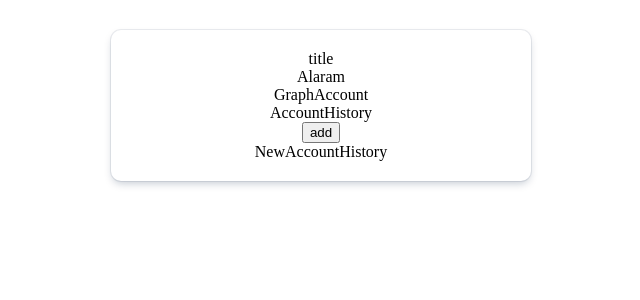
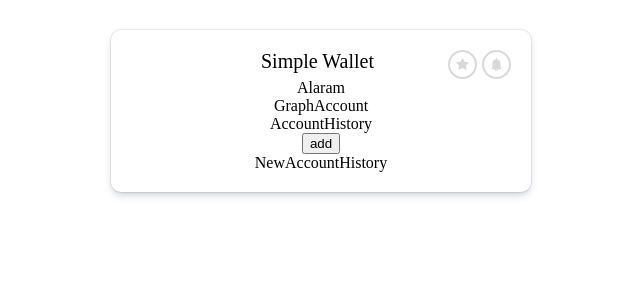
Before and after one commit to 5Suminsss2/Simple-Wallet, a React (Create React App) app: page / in a window 1280 px wide. Shown: the top 300 px of the page, without its empty margins (319-959 px from the left). Built offline with nearby package versions, Linux system fonts and the light colour scheme.

Commit message:
Design: Title 컴포넌트 디자인 구성

```diff
--- a/package.json
+++ b/package.json
@@ -8,8 +8,10 @@
     "@testing-library/user-event": "^13.5.0",
     "react": "^18.2.0",
     "react-dom": "^18.2.0",
+    "react-icons": "^4.6.0",
     "react-router-dom": "^6.4.3",
     "react-scripts": "5.0.1",
+    "styled-components": "^5.3.6",
     "web-vitals": "^2.1.4"
   },
   "scripts": {
--- a/src/components/Title.js
+++ b/src/components/Title.js
@@ -1,9 +1,53 @@
+import { AiFillStar, AiFillBell } from "react-icons/ai";
+import { TbStar } from "react-icons/tb";
+import styled from "styled-components";
+
 function Title () {
-    return(
-        <div>
-            title
-        </div>
-    )
+
+    // CSS
+    const TitleContainer = styled.div`
+      display: flex;
+      width: 100%;
+      justify-content: space-between;
+    `;
+
+    const TitlePart = styled.div`
+        margin-left: 130px;
+        font-size: 20px;
+    `
+
+    const IconPart = styled.div`
+      display: flex;
+    `;
+
+    const IconItem = styled.div`
+      display: flex;
+      justify-content: center;
+      align-items: center;
+      margin-left: 5px;
+      width: 25px;
+      height: 25px;
+      border-radius: 50%;
+      border: 2px solid #d9d9d9;
+
+      &:hover {
+        background: #dee2e8;
+      }
+    `;
+
+    return (
+      <TitleContainer>
+        <TitlePart>Simple Wallet</TitlePart>
+        <IconPart>
+          <IconItem>
+            <AiFillStar size="15" color="#d9d9d9" />
+          </IconItem>
+          <IconItem>
+            <AiFillBell size="15" color="#d9d9d9" />
+          </IconItem>
+        </IconPart>
+      </TitleContainer>
+    );
 }
 
 export default Title;
```
